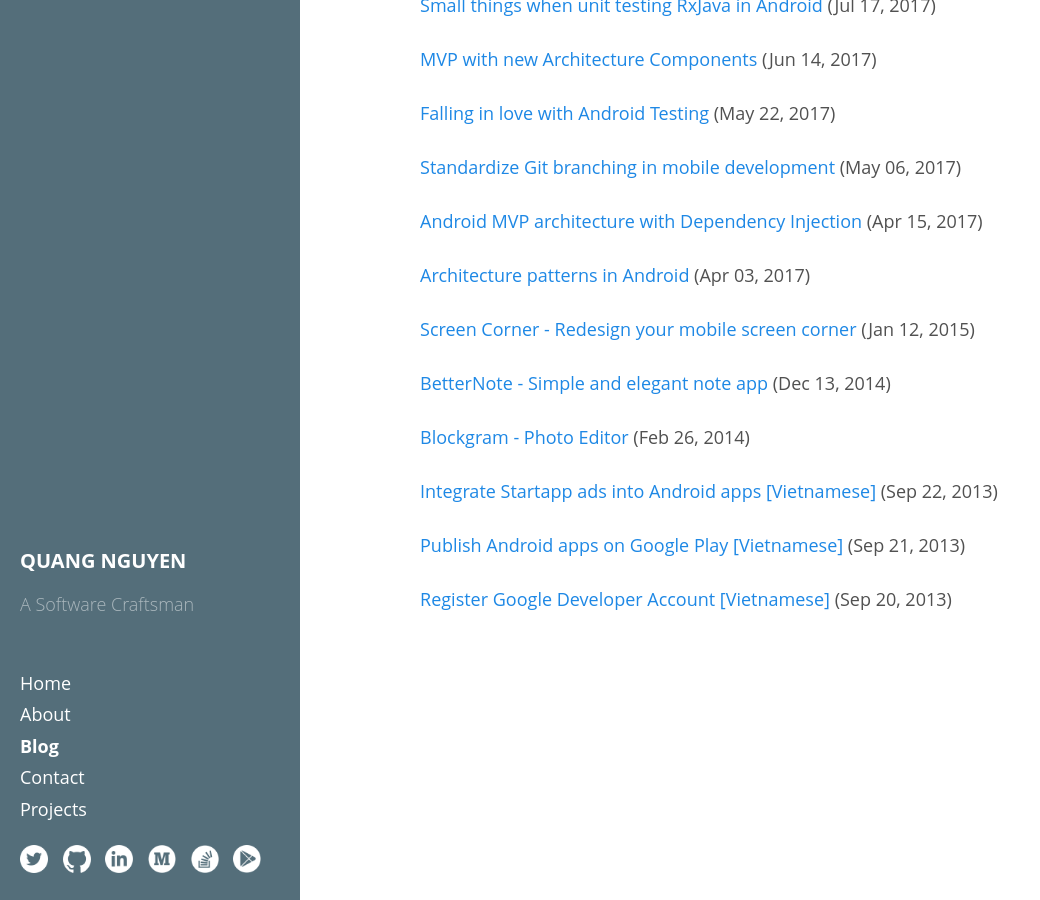
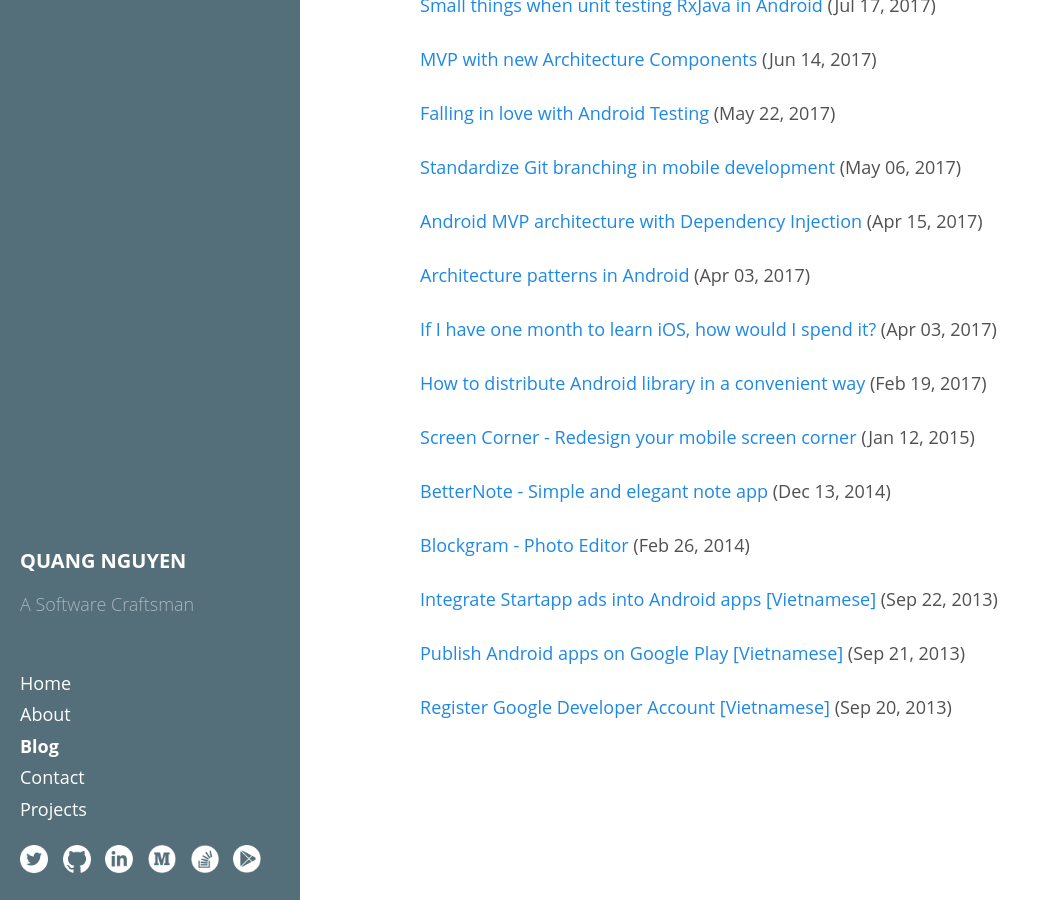
Before and after one commit to quangctkm9207/quangctkm9207.github.io, a Jekyll site: the page built from blog.html, in a window 1280 px wide and 900 px high, scrolled down 734 px. Shown: the whole window, without its empty margins (0-1040 px from the left). Built offline with Jekyll 4.4.1, drawn with Linux system fonts in a browser that asks for light colours; comment, search, counter and statistics services are not loaded.

Commit message:
Update blog post list.

```diff
--- a/blog.html
+++ b/blog.html
@@ -18,6 +18,8 @@ title: Blog
   <a href="https://android.jlelse.eu/standardize-git-branching-in-mobile-development-7045423330db">Standardize Git branching in mobile development</a> (May 06, 2017) <br/> <br/>
   <a href="https://android.jlelse.eu/android-mvp-architecture-with-dependency-injection-dee43fe47af0">Android MVP architecture with Dependency Injection</a> (Apr 15, 2017) <br/> <br/>
   <a href="https://android.jlelse.eu/architecture-patterns-in-android-abf99f2b6f70">Architecture patterns in Android</a> (Apr 03, 2017) <br/> <br/>
+  <a href="https://android.jlelse.eu/if-i-have-one-month-to-learn-ios-how-would-i-spend-it-a5b2aba87cc2">If I have one month to learn iOS, how would I spend it?</a> (Apr 03, 2017) <br/> <br/>
+  <a href="https://android.jlelse.eu/how-to-distribute-android-library-in-a-convenient-way-d43fb68304a7">How to distribute Android library in a convenient way</a> (Feb 19, 2017) <br/> <br/>
   <a href="https://quangctkm9207.wordpress.com/2015/01/12/screen-corner-redesign-your-mobile-screen-corner/">Screen Corner - Redesign your mobile screen corner</a> (Jan 12, 2015) </br> </br>
   <a href="https://quangctkm9207.wordpress.com/2014/12/13/betternote-a-better-note/">BetterNote - Simple and elegant note app</a> (Dec 13, 2014) </br> </br>
   <a href="https://quangctkm9207.wordpress.com/2014/02/26/blockgram-photo-editor/">Blockgram - Photo Editor</a> (Feb 26, 2014) </br> </br>
```
